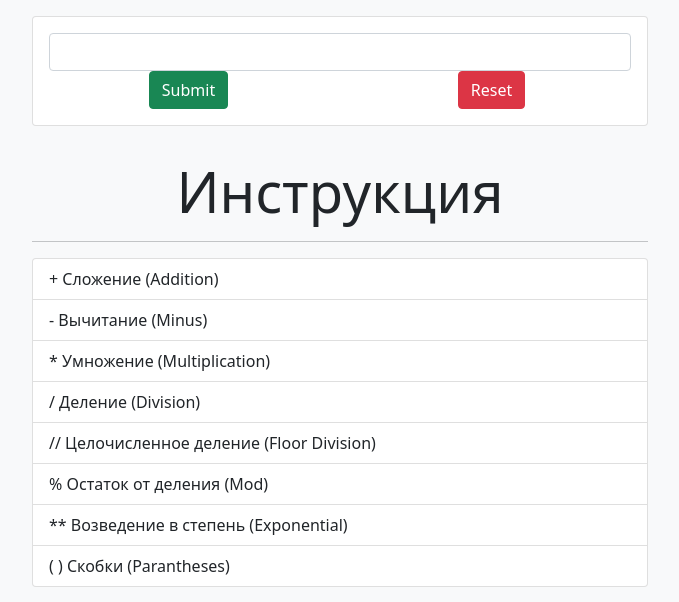
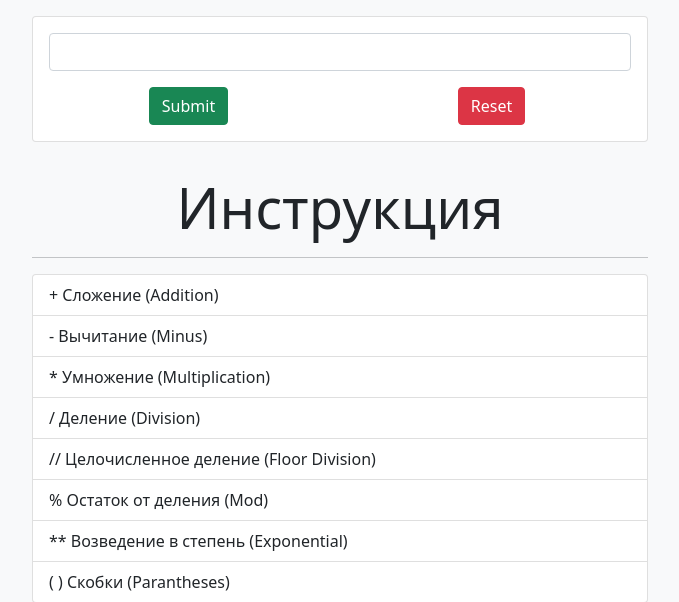
Before and after one commit to elvinKa02/CalculatorDjangoPY, a Django app: page / in a window 1280 px wide. Shown: the part 56-658 px from the top of the page, without its empty margins (300-979 px from the left). Run offline with Django 3.2, Linux system fonts and the light colour scheme.

Commit message:
CalculatorDjangoPY

```diff
--- a/test_calculate/templates/calculator/index.html
+++ b/test_calculate/templates/calculator/index.html
@@ -61,10 +61,10 @@
                             </div>
                             <div class="row">
                                 <div class="col-6">
-                                    <input type="submit" class="btn btn-success" style="display: block;margin: 0 auto;">
+                                    <input type="submit" class="btn btn-success" style="display: block;margin: 1rem auto 0 auto;">
                                 </div>
                                 <div class="col-6">
-                                    <input type="reset" class="btn btn-danger" style="display: block;margin: 0 auto;">
+                                    <input type="reset" class="btn btn-danger" style="display: block;margin: 1rem auto 0 auto;">
                                 </div>
                             </div>
                         </form>
```
